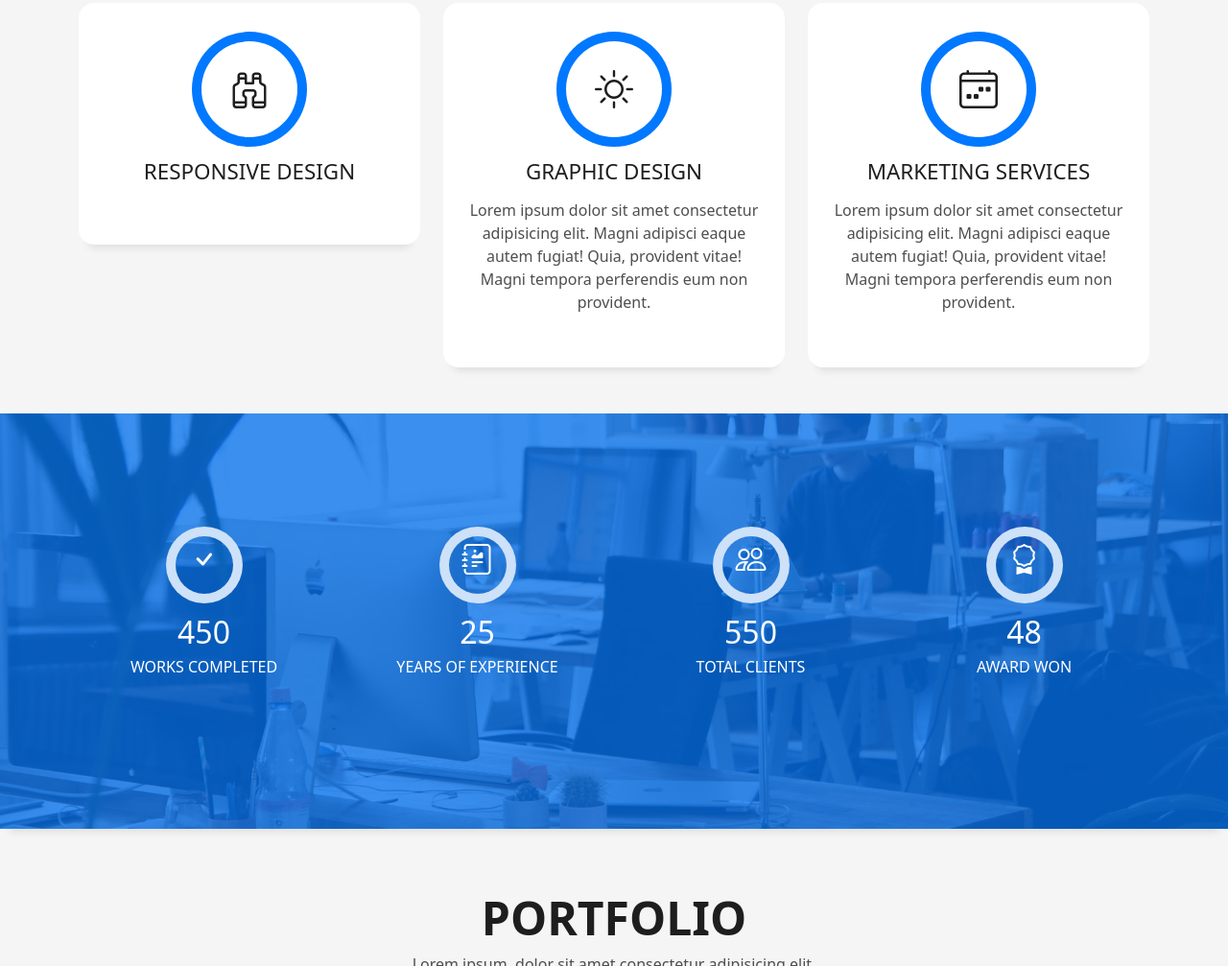
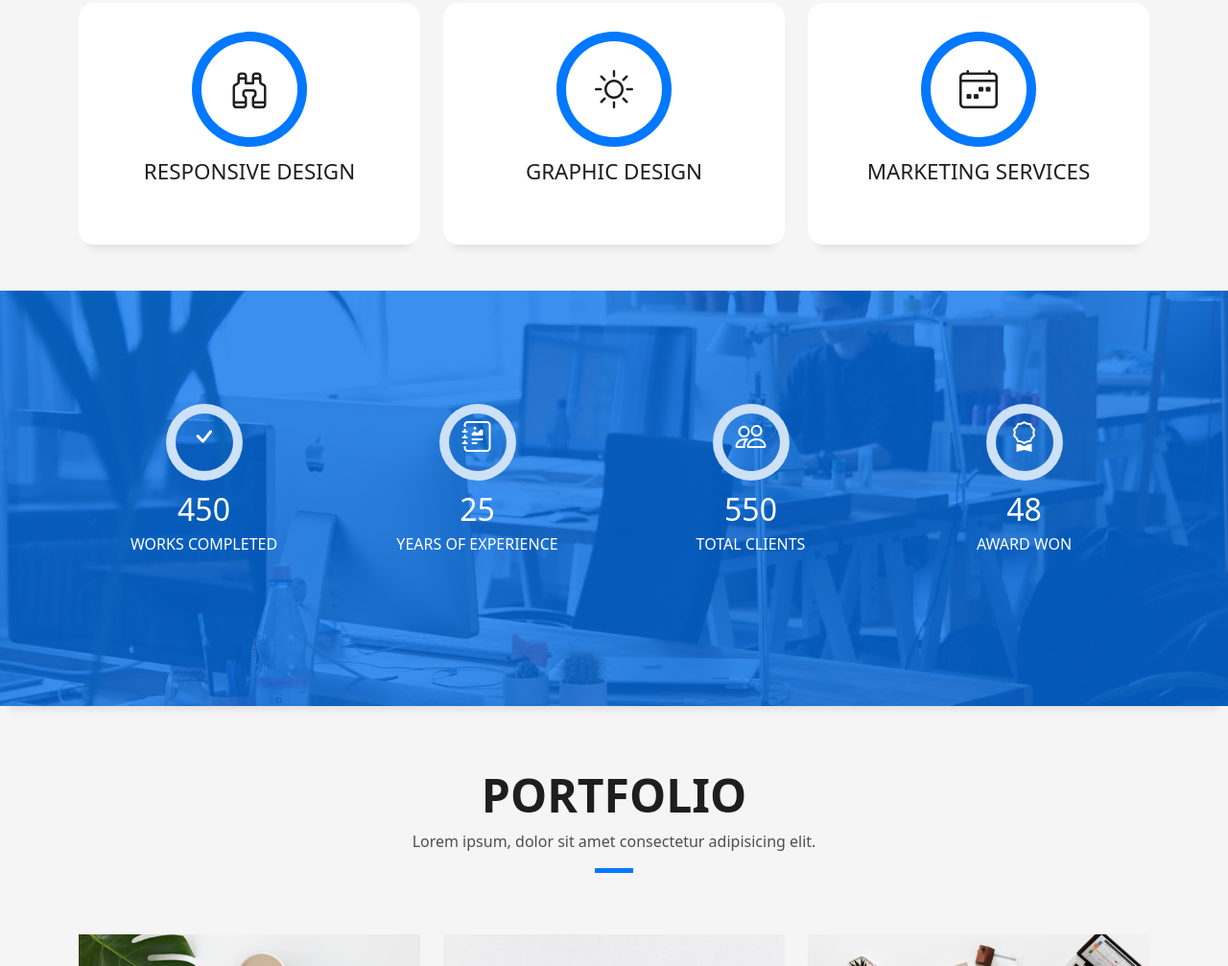
Before and after one commit to Rahul-7375/personal, a plain HTML site: page index.html in a window 1280 px wide. Shown: the part 2033-3040 px from the top of the page at 96% size. Drawn offline with Linux system fonts and the light colour scheme.

Commit message:
Update index.html

```diff
--- a/index.html
+++ b/index.html
@@ -234,9 +234,7 @@
               <div class="service-content">
                 <h2 class="s-title">Graphic Design</h2>
                 <p class="s-description text-center">
-                  Lorem ipsum dolor sit amet consectetur adipisicing elit. Magni adipisci eaque autem fugiat! Quia,
-                  provident vitae! Magni
-                  tempora perferendis eum non provident.
+
                 </p>
               </div>
             </div>
@@ -249,9 +247,7 @@
               <div class="service-content">
                 <h2 class="s-title">Marketing Services</h2>
                 <p class="s-description text-center">
-                  Lorem ipsum dolor sit amet consectetur adipisicing elit. Magni adipisci eaque autem fugiat! Quia,
-                  provident vitae! Magni
-                  tempora perferendis eum non provident.
+
                 </p>
               </div>
             </div>
```
